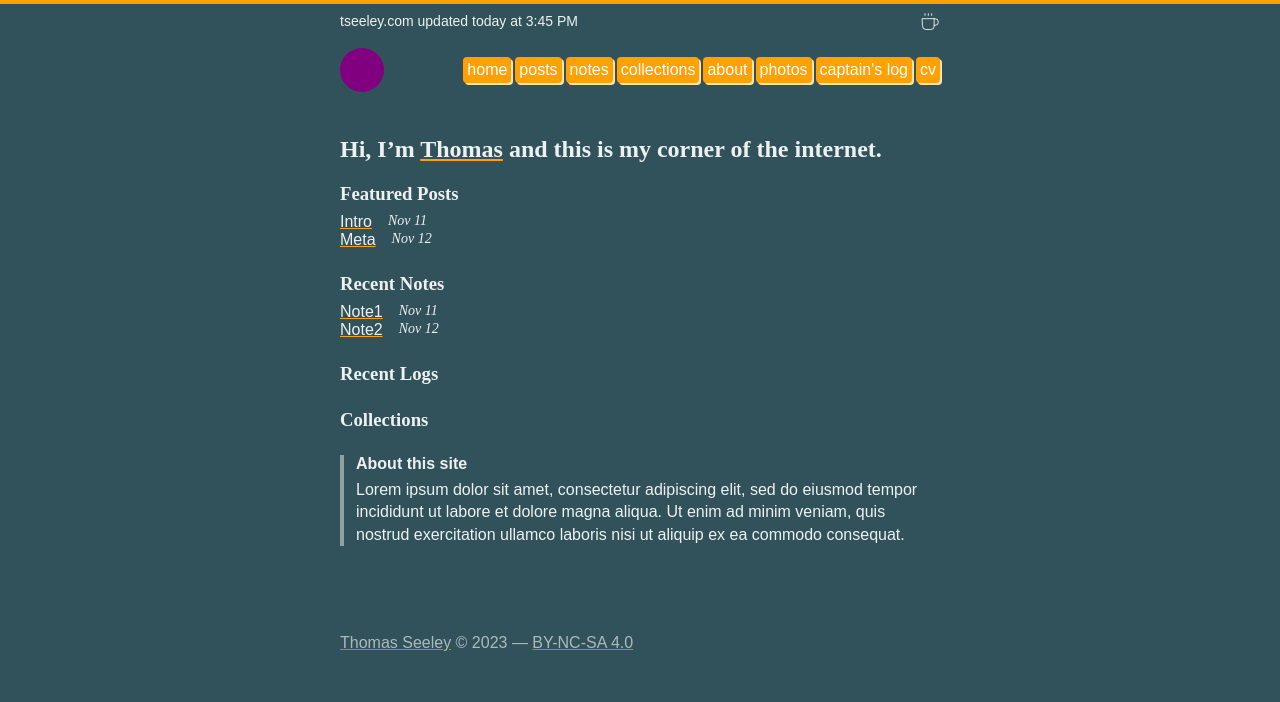
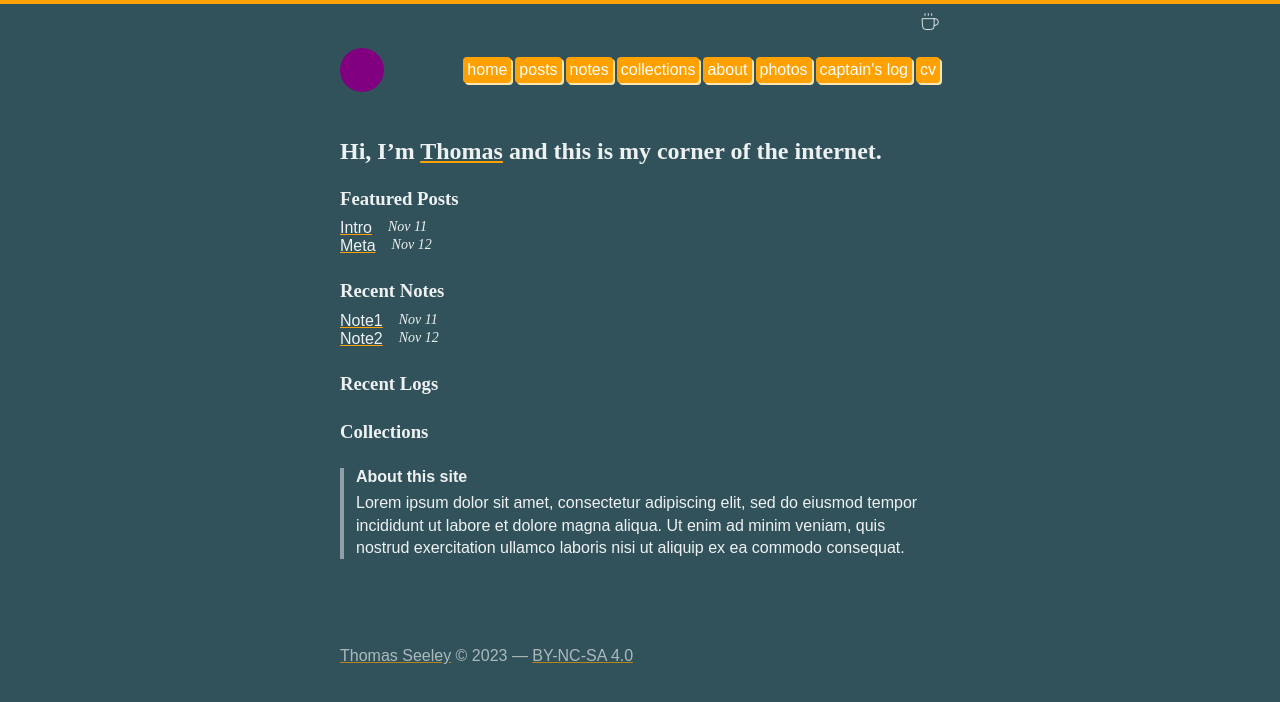
Before and after one commit to iamseeley/ts-www, a plain HTML site: page src/index.html in a window 1280 px wide. Drawn offline with Linux system fonts and the light colour scheme.

Commit message:
adding content

```diff
--- a/assets/css/fun.css
+++ b/assets/css/fun.css
@@ -144,6 +144,10 @@ h3 {
     margin-bottom: 8px;
 }
 
+h2, h3 {
+    line-height: 1.3;
+}
+
 h2 {
     font-family: serif;
 }
--- a/src/index.html
+++ b/src/index.html
@@ -11,7 +11,7 @@
 </head>
 <body>
     <div class="wrap">
-    <div class="update"><p>tseeley.com updated today at 3:45 PM</p><svg xmlns="http://www.w3.org/2000/svg" width="20" height="20" viewBox="0 0 24 24" fill="none" stroke="#ffffff" stroke-width="1" stroke-linecap="round" stroke-linejoin="round" class="lucide lucide-coffee"><path d="M17 8h1a4 4 0 1 1 0 8h-1"/><path d="M3 8h14v9a4 4 0 0 1-4 4H7a4 4 0 0 1-4-4Z"/><line x1="6" x2="6" y1="2" y2="4"/><line x1="10" x2="10" y1="2" y2="4"/><line x1="14" x2="14" y1="2" y2="4"/></svg></div>
+    <div class="update"><div></div><svg xmlns="http://www.w3.org/2000/svg" width="20" height="20" viewBox="0 0 24 24" fill="none" stroke="#ffffff" stroke-width="1" stroke-linecap="round" stroke-linejoin="round" class="lucide lucide-coffee"><path d="M17 8h1a4 4 0 1 1 0 8h-1"/><path d="M3 8h14v9a4 4 0 0 1-4 4H7a4 4 0 0 1-4-4Z"/><line x1="6" x2="6" y1="2" y2="4"/><line x1="10" x2="10" y1="2" y2="4"/><line x1="14" x2="14" y1="2" y2="4"/></svg></div>
     <header>
 
         <nav>
--- a/src/public/css/fun.css
+++ b/src/public/css/fun.css
@@ -144,6 +144,10 @@ h3 {
     margin-bottom: 8px;
 }
 
+h2, h3 {
+    line-height: 1.3;
+}
+
 h2 {
     font-family: serif;
 }
--- a/themes/fun.css
+++ b/themes/fun.css
@@ -144,6 +144,10 @@ h3 {
     margin-bottom: 8px;
 }
 
+h2, h3 {
+    line-height: 1.3;
+}
+
 h2 {
     font-family: serif;
 }
```
Also changed, not shown: src/about.html (+1 -1 lines), src/collections.html (+1 -1 lines), src/logs.html (+1 -1 lines), src/notes.html (+1 -1 lines), src/photos.html (+1 -1 lines), src/posts.html (+1 -1 lines), templates/page.html (+1 -1 lines).
